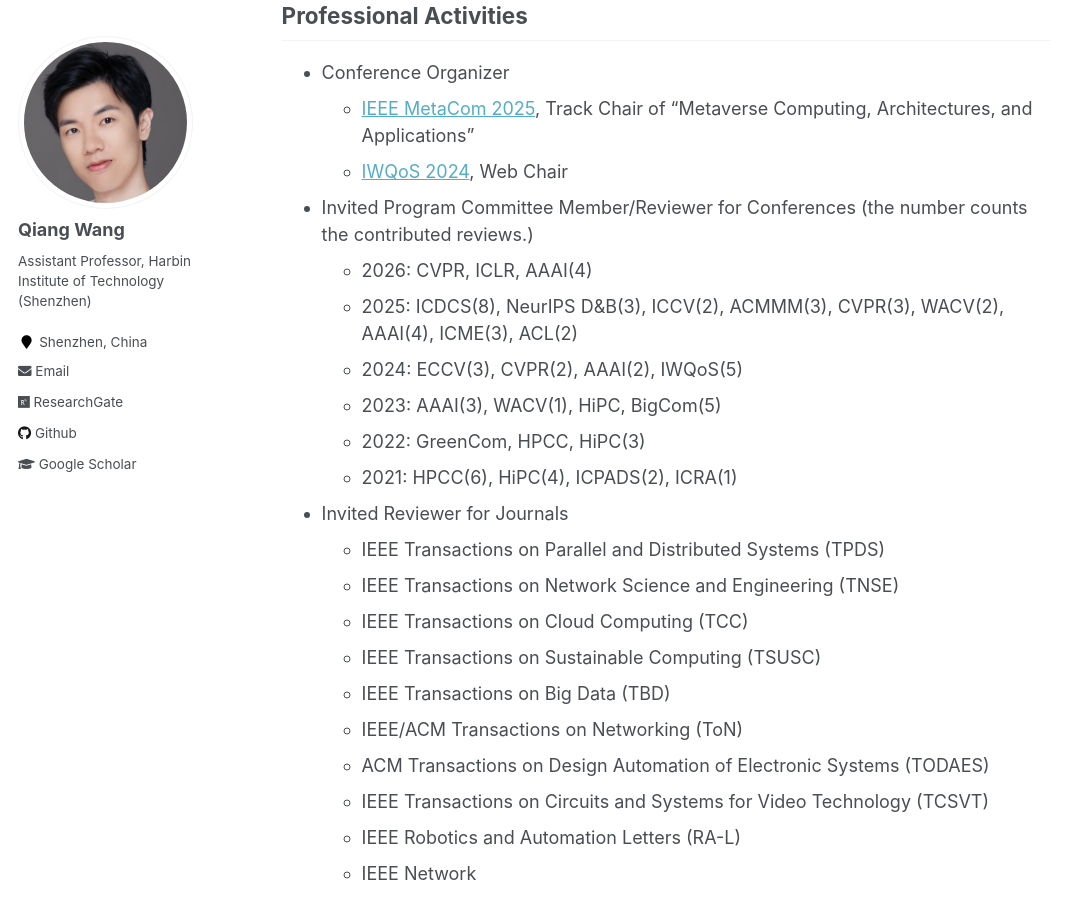
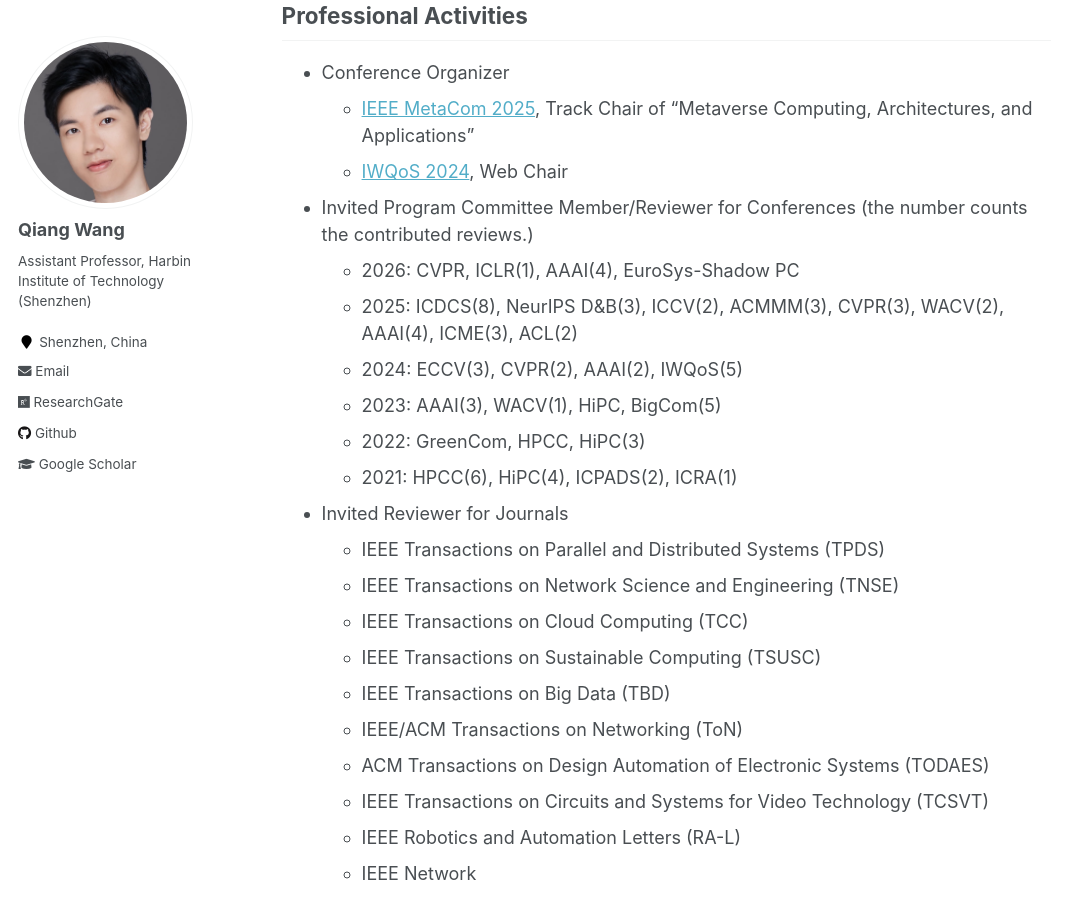
Before and after one commit to blackjack2015/blackjack2015.github.io, a Jekyll site: the page built from _pages/about.md, in a window 1280 px wide and 900 px high, scrolled down 4563 px. Shown: the whole window, without its empty margins (0-1077 px from the left). Built offline with Jekyll 4.4.1, drawn with Linux system fonts in a browser that asks for light colours.

Commit message:
Update conference reviews for 2026

```diff
--- a/_pages/about.md
+++ b/_pages/about.md
@@ -83,7 +83,7 @@ Qiang Wang is currently a tenure-track Associate Professor at Department of Comp
     + [IEEE MetaCom 2025](https://ieee-metacom.org/tech-committee.html), Track Chair of "Metaverse Computing, Architectures, and Applications"
     + [IWQoS 2024](https://iwqos2024.ieee-iwqos.org/committees/organizing-committee), Web Chair
 + Invited Program Committee Member/Reviewer for Conferences (the number counts the contributed reviews.)
-    + 2026: CVPR, ICLR, AAAI(4)
+    + 2026: CVPR, ICLR(1), AAAI(4), EuroSys-Shadow PC
     + 2025: ICDCS(8), NeurIPS D&B(3), ICCV(2), ACMMM(3), CVPR(3), WACV(2), AAAI(4), ICME(3), ACL(2)
     + 2024: ECCV(3), CVPR(2), AAAI(2), IWQoS(5)
     + 2023: AAAI(3), WACV(1), HiPC, BigCom(5)
```
